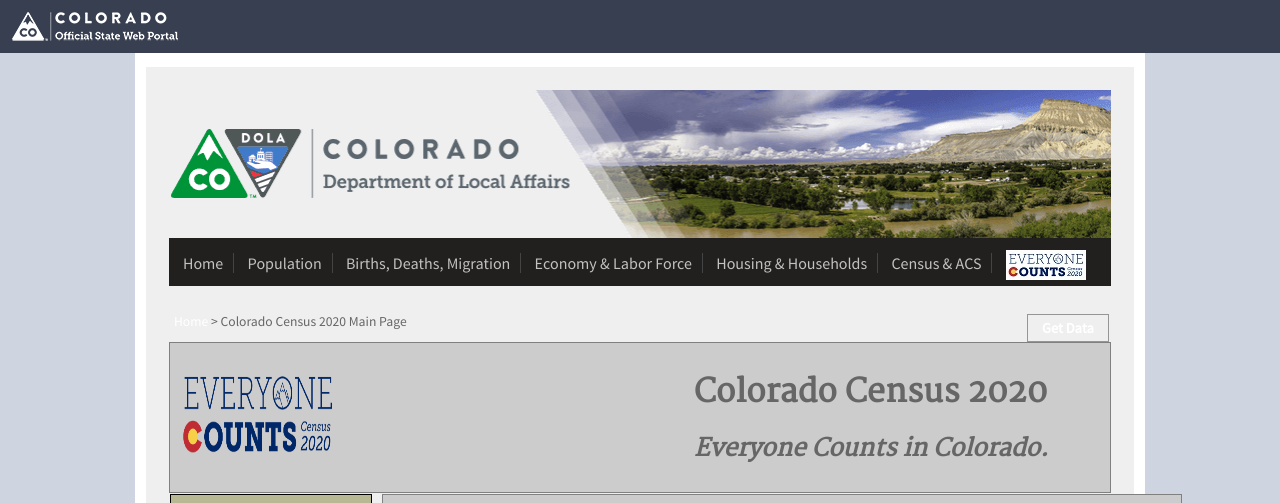
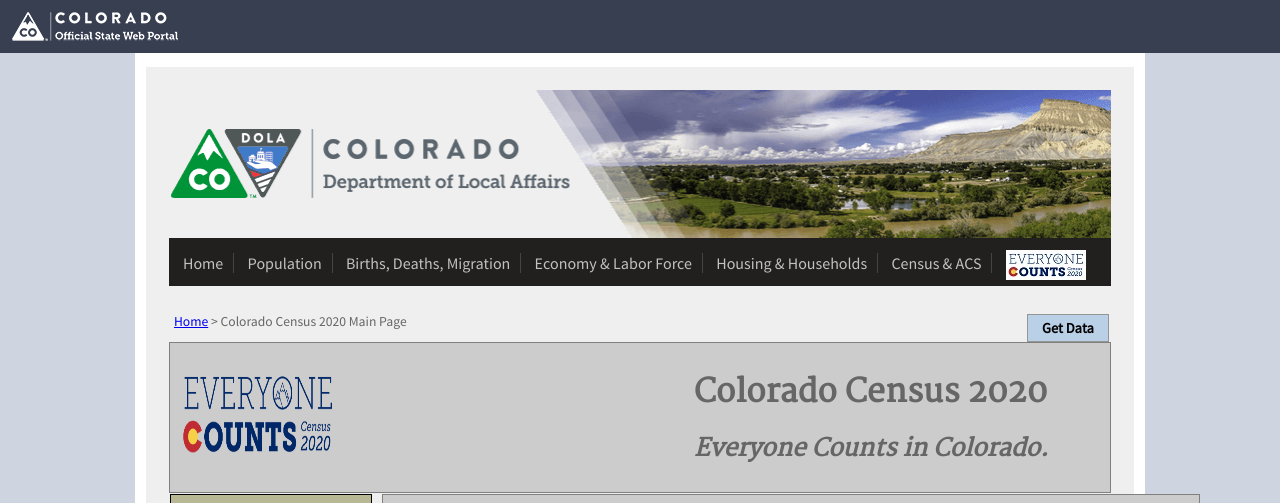
Before and after one commit to TBleess/Website_New, a Jekyll site: the page built from pages/5_CensusACS/census_2020_main.html, in a window 1280 px wide. Shown: the top 503 px of the page. Built offline with Jekyll 4.4.1, drawn with Linux system fonts in a browser that asks for light colours; grey boxes are pictures that could not be loaded.

Commit message:
Update census_2020_main.html

```diff
--- a/pages/5_CensusACS/census_2020_main.html
+++ b/pages/5_CensusACS/census_2020_main.html
@@ -15,12 +15,7 @@
 <head>
 	<meta charset="utf-8"/>
 <style>
-/* Modify Links */
-a:link {
-	color: white;
-	background-color: transparent;
-	text-decoration: none;
-	}
+
 /* Column and Row Styles */
 .column1 {
     float: left;
@@ -108,11 +103,9 @@
 <div class="column2">
 <div id="wide_box">
 <table background: transparent>
-<col width="400">
-
 <tr>
 <td valign="top" align="right">
-	<img src="/images/AdobeStock_134849033.jpeg" alt="Everyone Counts in Colorado.  Show that you are here." style="width:400px;height:100px;"></img>
+	<img src="/images/AdobeStock_134849033.jpeg" alt="Everyone Counts in Colorado.  Show that you are here." style="width:800px;height:200px;"></img>
 </td>
 </tr>
 <tr>
@@ -128,10 +121,10 @@
 </div>
 <div>
 <table background: transparent border=1>
-<col width="100">
-<col width="100">
-<col width="100">
-<col width="100">
+<col width="200px">
+<col width="200px">
+<col width="200px">
+<col width="200px">
 <tr>
 <td valign="bottom" align="center">
     <div title="Everyone Counts in Colorado.  Show that you are here.">
```
